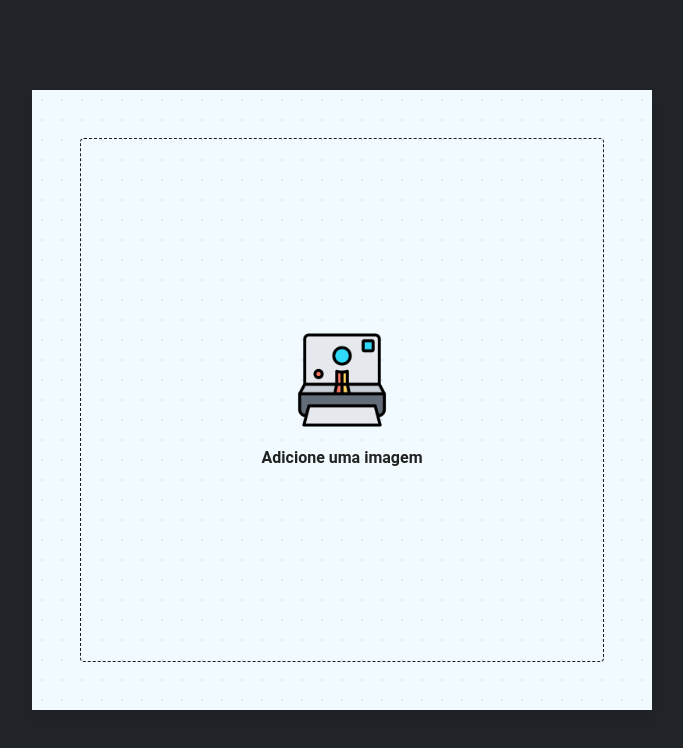
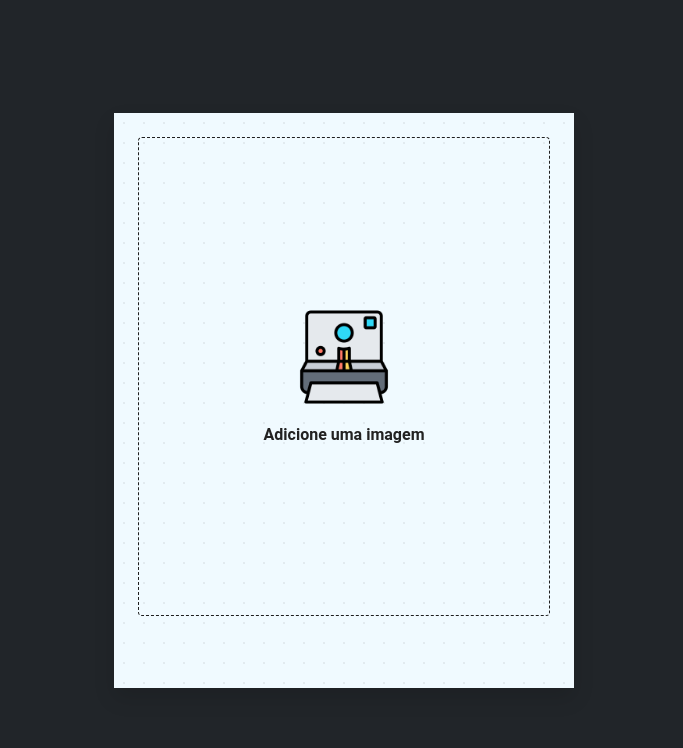
Before and after one commit to jvvaccari/polaroid-app, a React (Vite) app in the folder app/: page / in a window 1280 px wide. Shown: the top 748 px of the page, without its empty margins (296-979 px from the left). Built offline with nearby package versions, Linux system fonts and the light colour scheme; a web font is replaced by a local one.

Commit message:
feat: integrate ViewPolaroid page with CardCover and BackContent components, and enhance CreatePolaroid page with image upload functionality

```diff
--- a/app/src/App.tsx
+++ b/app/src/App.tsx
@@ -1,12 +1,13 @@
 import "./App.css";
 import MainLayout from "./layouts/main";
 import CreatePolaroid from "./pages/CreatePolaroid";
-// import ViewPolaroid from "./pages/ViewPolaroid";
+import ViewPolaroid from "./pages/ViewPolaroid";
 
 function App() {
   return (
     <MainLayout sx={{ backgroundColor: "primary.dark" }}>
       <CreatePolaroid />;
+      <ViewPolaroid/>
     </MainLayout>
   );
 }
--- a/app/src/components/ImageItem/index.tsx
+++ b/app/src/components/ImageItem/index.tsx
@@ -1,7 +1,7 @@
 import { Box } from "@mui/material";
 
 interface ImageItemProps {
-  src?: string;
+  src: string;
   alt: string;
   sx?: object;
 }
--- a/app/src/layouts/main.tsx
+++ b/app/src/layouts/main.tsx
@@ -11,17 +11,13 @@ const MainLayout = ({ children, sx }: MainLayoutProps) => {
       sx={{
         width: "100vw",
         height: "100vh",
-        justifyContent: "center",
-        alignItems: "center",
-        overflow: "hidden",
         margin: 0,
         padding: 0,
         ...sx,
       }}
     >
       <Container
-        maxWidth="xl"
-        sx={{ display: "flex", justifyContent: "center", alignItems: "center" }}
+        maxWidth="xl" sx={{ overflowY: "auto" }}
       >
         {children}
       </Container>
--- a/app/src/pages/CreatePolaroid/components/Polaroid/CardCover/index.tsx
+++ b/app/src/pages/CreatePolaroid/components/Polaroid/CardCover/index.tsx
@@ -1,10 +1,38 @@
-import { Box, ButtonBase, Stack, Typography } from "@mui/material";
+import { Box, ButtonBase, IconButton, Stack, Typography } from "@mui/material";
+import { useRef, useState } from "react";
+import EditIcon from '@mui/icons-material/Edit';
+import ImageItem from "../../../../../components/ImageItem";
 import polaroidIcon from "../../../../../assets/icons/pages/CreatePolaroid/polaroidIcon.png";
 
-const CardCover = () => {
-  const handleUploadImage = async (e: React.MouseEvent<HTMLButtonElement>) => {
-    e.preventDefault();
+interface CardCoverProps {
+  imageFile: File | null;
+  setImageFile: (image: File) => void;
+}
+
+const CardCover = ({ imageFile, setImageFile }: CardCoverProps) => {
+  const inputRef = useRef<HTMLInputElement>(null);
+
+  const inputImage = <input
+    ref={inputRef}
+    type="file"
+    accept="image/*"
+    style={{ display: "none" }}
+    onChange={(e) => {
       e.stopPropagation();
+      handleFileChange(e);
+    }}
+  />;
+
+  const handleUploadImage = (e: React.MouseEvent<HTMLButtonElement>) => {
+    e.stopPropagation();
+    inputRef.current?.click();
+  };
+
+  const handleFileChange = (e: React.ChangeEvent<HTMLInputElement>) => {
+    const file = e.target.files?.[0];
+    if (file) {
+      setImageFile(file);
+    }
   };
 
   return (
@@ -20,7 +48,8 @@ const CardCover = () => {
         height: "100%",
       }}
     >
-      <Box height="100%" width="100%" p={6}>
+      <Box height="100%" width="100%" p={"24px 24px 72px 24px"} position="relative">
+        {!imageFile &&
           <ButtonBase
             onClick={handleUploadImage}
             sx={{
@@ -35,9 +64,35 @@ const CardCover = () => {
             }}
             focusRipple
           >
+            {inputImage}
             <Box component={"img"} src={polaroidIcon} width={100} mb={2} />
             <Typography fontWeight={600}>Adicione uma imagem</Typography>
           </ButtonBase>
+        }
+        {imageFile && (
+          <Box position="relative" width="100%" height="100%">
+            <IconButton
+              sx={{
+                position: "absolute",
+                top: 8,
+                right: 16,
+                zIndex: 1000,
+                color: "#fff",
+                background: "rgba(0,0,0,0.3)",
+                borderRadius: "50%",
+                width: 32,
+                height: 32,
+                p: 0.8,
+                "&:hover": { background: "rgba(0, 0, 0, 0.6)" }
+              }}
+              onClick={handleUploadImage}
+            >
+              {inputImage}
+              <EditIcon
+              />
+            </IconButton>
+            <ImageItem src={URL.createObjectURL(imageFile)} alt={"Preview Image"} />
+          </Box>)}
       </Box>
     </Stack>
   );
--- a/app/src/pages/CreatePolaroid/components/Polaroid/PolaroidForm/index.tsx
+++ b/app/src/pages/CreatePolaroid/components/Polaroid/PolaroidForm/index.tsx
@@ -1,16 +1,19 @@
-import { Stack } from "@mui/material";
+import { Stack, TextField } from "@mui/material";
 
-const PolaroidForm = () => {
+interface PolaroidFormProps {
+  setContent: (content: string) => void;
+}
+
+const PolaroidForm = ({ setContent }: PolaroidFormProps) => {
   return (
     <Stack
       sx={{
         alignItems: "flex-start",
-        padding: "0 24px 24px 24px",
+        padding: "24px",
         boxSizing: "border-box",
         backgroundColor: "primary.light",
         backgroundImage: `radial-gradient(circle, rgba(61, 59, 59, 0.08) 1.4px, transparent 1.4px)`,
         backgroundSize: "20px 20px",
-        width: "100%",
         overflowY: "auto",
         justifyContent: "space-between",
         height: "100%",
@@ -19,7 +22,7 @@ const PolaroidForm = () => {
       draggable={false}
       onDragStart={(e) => e.preventDefault()}
     >
-      <Stack></Stack>
+      <TextField sx={{ width: "100%" }} multiline onClick={(e) => e.stopPropagation()} onChange={(e) => setContent(e.target.value)}/>
     </Stack>
   );
 };
--- a/app/src/pages/CreatePolaroid/components/Polaroid/index.tsx
+++ b/app/src/pages/CreatePolaroid/components/Polaroid/index.tsx
@@ -19,9 +19,10 @@ const Polaroid = ({
 
   const cardStyle = {
     backgroundColor: "transparent",
-    width: { xs: "92%", md: "100%" },
-    maxWidth: "620px",
-    aspectRatio: 1,
+    width: "100%",
+    maxWidth: "460px",
+    aspectRatio: "4 / 5",
+    maxHeight: "90vh",
     perspective: 1000,
     cursor: "pointer",
     display: "flex",
@@ -61,9 +62,8 @@ const Polaroid = ({
   const applyTransform = useCallback(() => {
     if (!innerRef.current) return;
     const t = flipped ? { x: 0, y: 0 } : tiltRef.current;
-    innerRef.current.style.transform = `rotateY(${
-      flipped ? -180 : 0
-    }deg) rotateX(${t.y}deg) rotateY(${t.x}deg)`;
+    innerRef.current.style.transform = `rotateY(${flipped ? -180 : 0
+      }deg) rotateX(${t.y}deg) rotateY(${t.x}deg)`;
     rafRef.current = null;
   }, [flipped]);
 
@@ -71,25 +71,6 @@ const Polaroid = ({
     if (rafRef.current == null) {
       rafRef.current = requestAnimationFrame(applyTransform);
     }
-  };
-
-  const handlePointerMove = (e: React.PointerEvent<HTMLDivElement>) => {
-    if (flipped) return;
-    const rect = (e.currentTarget as HTMLDivElement).getBoundingClientRect();
-    const x = e.clientX - rect.left;
-    const y = e.clientY - rect.top;
-    const centerX = rect.width / 2;
-    const centerY = rect.height / 2;
-
-    const tiltX = ((x - centerX) / centerX) * maxTilt;
-    const tiltY = -((y - centerY) / centerY) * maxTilt;
-    tiltRef.current = { x: tiltX, y: tiltY };
-    scheduleApply();
-  };
-
-  const handlePointerLeave = () => {
-    tiltRef.current = { x: 0, y: 0 };
-    scheduleApply();
   };
 
   const handleTouchMove = (e: React.TouchEvent<HTMLDivElement>) => {
@@ -119,9 +100,8 @@ const Polaroid = ({
     }
     if (innerRef.current) {
       const t = tiltRef.current;
-      innerRef.current.style.transform = `rotateY(${
-        flipped ? -180 : 0
-      }deg) rotateX(${t.y}deg) rotateY(${t.x}deg)`;
+      innerRef.current.style.transform = `rotateY(${flipped ? -180 : 0
+        }deg) rotateX(${t.y}deg) rotateY(${t.x}deg)`;
     }
     return () => {
       if (rafRef.current) cancelAnimationFrame(rafRef.current);
@@ -132,10 +112,6 @@ const Polaroid = ({
     <Box sx={cardStyle} onClick={() => setFlipped((f) => !f)}>
       <Box ref={innerRef} style={innerStyle}>
         <Box
-          onPointerMove={handlePointerMove}
-          onPointerLeave={handlePointerLeave}
-          onPointerUp={handlePointerLeave}
-          onPointerCancel={handlePointerLeave}
           onTouchMove={handleTouchMove}
           onTouchEnd={handleTouchEnd}
           sx={{
--- a/app/src/pages/CreatePolaroid/index.tsx
+++ b/app/src/pages/CreatePolaroid/index.tsx
@@ -1,16 +1,37 @@
+import { Stack } from "@mui/material";
 import Polaroid from "./components/Polaroid";
 import CardCover from "./components/Polaroid/CardCover";
 import PolaroidForm from "./components/Polaroid/PolaroidForm";
+import { useEffect, useState } from "react";
 
 const CreatePolaroid = () => {
+  const [textContent, setTextContent] = useState("");
+  const [image, setImage] = useState<File | null>(null);
+
+  useEffect(() => {
+    console.log(textContent);
+  }, [textContent])
+
+
+  useEffect(() => {
+    console.log(image);
+  }, [image])
+
   return (
-    <Polaroid
-      children={{
-        front: <CardCover />,
+    <Stack sx={{
+      justifyContent: "center",
+      alignItems: "center",
+      overflowY: "auto",
+      height: "100vh",
+    }}>
 
-        back: <PolaroidForm />,
-      }}
-    />
+      <Polaroid
+        children={{
+          front: <CardCover imageFile={image} setImageFile={setImage}/>,
+          back: <PolaroidForm setContent={(content) => setTextContent(content)} />,
+        }}
+      />
+    </Stack>
   );
 };
 
--- a/app/src/pages/ViewPolaroid/components/RotateCard/index.tsx
+++ b/app/src/pages/ViewPolaroid/components/Polaroid/index.tsx
@@ -7,7 +7,7 @@ import {
   useCallback,
 } from "react";
 
-const RotateCard = ({
+const Polaroid = ({
   children,
 }: {
   children: { front: ReactNode; back: ReactNode };
@@ -19,9 +19,10 @@ const RotateCard = ({
 
   const cardStyle = {
     backgroundColor: "transparent",
-    width: { xs: "92%", md: "100%" },
-    maxWidth: "620px",
-    aspectRatio: 1,
+    width: "100%",
+    maxWidth: "460px",
+    aspectRatio: "4 / 5",
+    maxHeight: "90vh",
     perspective: 1000,
     cursor: "pointer",
     display: "flex",
@@ -61,9 +62,8 @@ const RotateCard = ({
   const applyTransform = useCallback(() => {
     if (!innerRef.current) return;
     const t = flipped ? { x: 0, y: 0 } : tiltRef.current;
-    innerRef.current.style.transform = `rotateY(${
-      flipped ? -180 : 0
-    }deg) rotateX(${t.y}deg) rotateY(${t.x}deg)`;
+    innerRef.current.style.transform = `rotateY(${flipped ? -180 : 0
+      }deg) rotateX(${t.y}deg) rotateY(${t.x}deg)`;
     rafRef.current = null;
   }, [flipped]);
 
@@ -119,9 +119,8 @@ const RotateCard = ({
     }
     if (innerRef.current) {
       const t = tiltRef.current;
-      innerRef.current.style.transform = `rotateY(${
-        flipped ? -180 : 0
-      }deg) rotateX(${t.y}deg) rotateY(${t.x}deg)`;
+      innerRef.current.style.transform = `rotateY(${flipped ? -180 : 0
+        }deg) rotateX(${t.y}deg) rotateY(${t.x}deg)`;
     }
     return () => {
       if (rafRef.current) cancelAnimationFrame(rafRef.current);
@@ -158,4 +157,4 @@ const RotateCard = ({
   );
 };
 
-export default RotateCard;
+export default Polaroid;
--- a/app/src/pages/ViewPolaroid/index.tsx
+++ b/app/src/pages/ViewPolaroid/index.tsx
@@ -1,11 +1,20 @@
+import { Stack } from "@mui/material";
 import ImageItem from "../../components/ImageItem";
 
-import RotateCard from "./components/RotateCard";
-import CardCover from "./components/RotateCard/CardCover";
-import BackContent from "./components/RotateCard/PolaroidBackContent";
+import RotateCard from "./components/Polaroid";
+import CardCover from "./components/Polaroid/CardCover";
+import BackContent from "./components/Polaroid/PolaroidBackContent";
 
 const ViewPolaroid = () => {
   return (
+    <Stack
+      sx={{
+        justifyContent: "center",
+        alignItems: "center",
+        overflowY: "auto",
+        height: "100vh",
+      }}>
+
       <RotateCard
         children={{
           front: (
@@ -29,6 +38,7 @@ const ViewPolaroid = () => {
           ),
         }}
       />
+    </Stack>
   );
 };
 
```
Also changed, not shown: app/src/pages/ViewPolaroid/components/Polaroid/CardCover/index.tsx (renamed from app/src/pages/ViewPolaroid/components/RotateCard/CardCover/index.tsx), app/src/pages/ViewPolaroid/components/Polaroid/PolaroidBackContent/index.tsx (renamed from app/src/pages/ViewPolaroid/components/RotateCard/PolaroidBackContent/index.tsx). Lines whose indentation alone changed are shown as unchanged.
